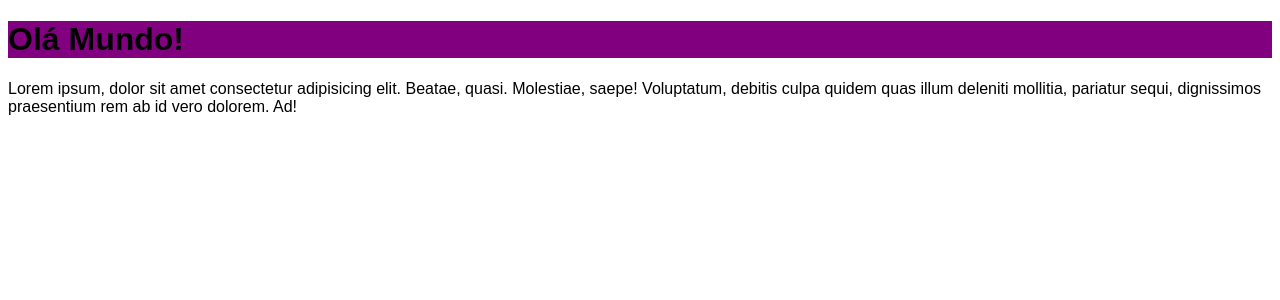
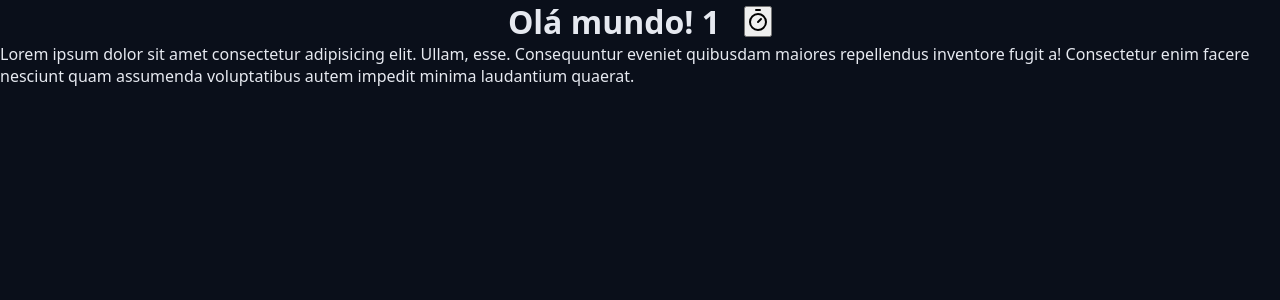
Before and after one commit to fabiopasilva1/a0-pomodoro, a React (Vite) app: page / in a window 1280 px wide. Shown: the top 300 px of the page. Built offline with nearby package versions, Linux system fonts and the light colour scheme.

Commit message:
Finalização do componente Heading e tipagem TypeScript de children (ReactNode)

```diff
--- a/package.json
+++ b/package.json
@@ -10,6 +10,7 @@
     "preview": "vite preview"
   },
   "dependencies": {
+    "lucide-react": "^0.511.0",
     "react": "^19.1.0",
     "react-dom": "^19.1.0"
   },
--- a/src/App.tsx
+++ b/src/App.tsx
@@ -1,9 +1,22 @@
 import { Heading } from './components/Heading/Heading';
+import './styles/theme.css';
 import './styles/global.css';
+import { TimerIcon } from 'lucide-react';
 export function App() {
   return (
     <>
-      <Heading />
+      <Heading>
+        Olá mundo! 1
+        <button>
+          <TimerIcon />
+        </button>
+      </Heading>
+      <p>
+        Lorem ipsum dolor sit amet consectetur adipisicing elit. Ullam, esse.
+        Consequuntur eveniet quibusdam maiores repellendus inventore fugit a!
+        Consectetur enim facere nesciunt quam assumenda voluptatibus autem
+        impedit minima laudantium quaerat.
+      </p>
     </>
   );
 }
--- a/src/components/Heading/Heading.module.css
+++ b/src/components/Heading/Heading.module.css
@@ -1,7 +1,6 @@
 .heading {
-  background-color: purple;
-  color: #000;
+  display: flex;
+  justify-content: center;
+  align-items: center;
+  gap: 2.4rem;
 }
-.cyan {
-  color: cyan;
-}
--- a/src/components/Heading/Heading.tsx
+++ b/src/components/Heading/Heading.tsx
@@ -1,14 +1,12 @@
 import styles from './Heading.module.css';
-export function Heading() {
+
+type HeadingProps = {
+  children: React.ReactNode;
+};
+export function Heading({ children }: HeadingProps) {
   return (
     <>
-      <h1 className={styles.heading}>Olá Mundo!</h1>
-      <p>
-        Lorem ipsum, dolor sit amet consectetur adipisicing elit. Beatae, quasi.
-        Molestiae, saepe! Voluptatum, debitis culpa quidem quas illum deleniti
-        mollitia, pariatur sequi, dignissimos praesentium rem ab id vero
-        dolorem. Ad!
-      </p>
+      <h1 className={styles.heading}>{children}</h1>
     </>
   );
 }
--- a/src/styles/global.css
+++ b/src/styles/global.css
@@ -1,8 +1,15 @@
-@import './theme.css';
+* {
+  margin: 0;
+  padding: 0;
+  box-sizing: border-box;
+}
+html {
+  font-size: 62.5%;
+}
 body {
-  font-family: sans-serif;
-  font-size: 16px;
+  font-family: system-ui, -apple-system, BlinkMacSystemFont, 'Segoe UI', Roboto,
+    Oxygen, Ubuntu, Cantarell, 'Open Sans', 'Helvetica Neue', sans-serif;
+  font-size: 1.6rem; /* 16px */
+  background-color: var(--gray-900);
+  color: var(--text-default);
 }
-h1 {
-  color: var(--primary);
-}
--- a/src/styles/theme.css
+++ b/src/styles/theme.css
@@ -1,3 +1,37 @@
 :root {
-  --primary: pink;
+  --gray-100: #e6e9f0;
+  --gray-200: #cdd3e1;
+  --gray-300: #aab3cc;
+  --gray-400: #555f7d;
+  --gray-500: #454f6a;
+  --gray-600: #363d56;
+  --gray-700: #272f43;
+  --gray-800: #181f2e;
+  --gray-900: #0a0f1a;
+
+  --primary-light: #4de7b7;
+  --primary: #0da170;
+  --primary-dark: #065f46;
+
+  --link-color: #10b981;
+  --link-hover: #0b8a60;
+
+  --success: #22c55e;
+  --warning: #eab308;
+  --error: #991b1b;
+  --info: #0ea5e9;
+
+  --text-over-primary: #0a0f1a;
+  --text-over-primary-dark: #e6e9f0;
+  --text-over-primary-light: #0a0f1a;
+  --text-over-success: #0a0f1a;
+  --text-over-warning: #0a0f1a;
+  --text-over-error: #e6e9f0;
+  --text-over-info: #0a0f1a;
+
+  --text-default: #e6e9f0;
+  --text-muted: #aab3cc;
+
+  --disabled: #555f7d;
+  --text-disabled: #aab3cc;
 }
```
Also changed, not shown: 1 other file (tests, documents, lock files or other folders).
